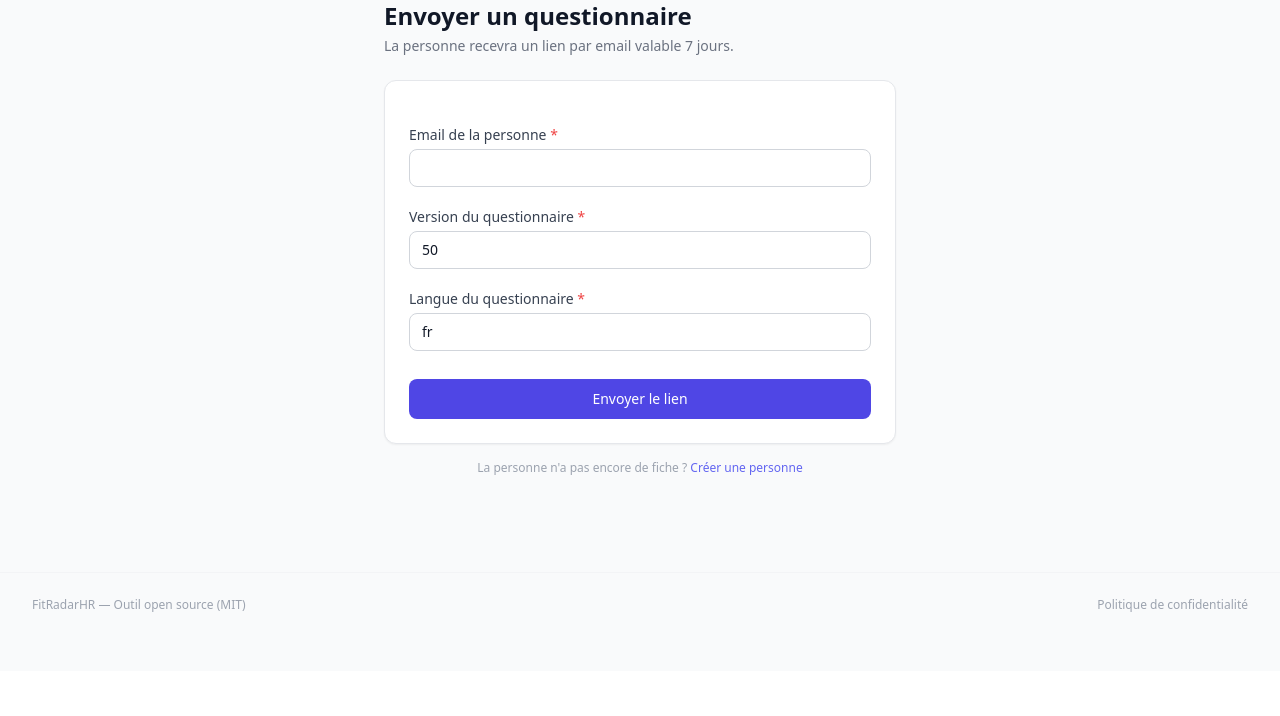
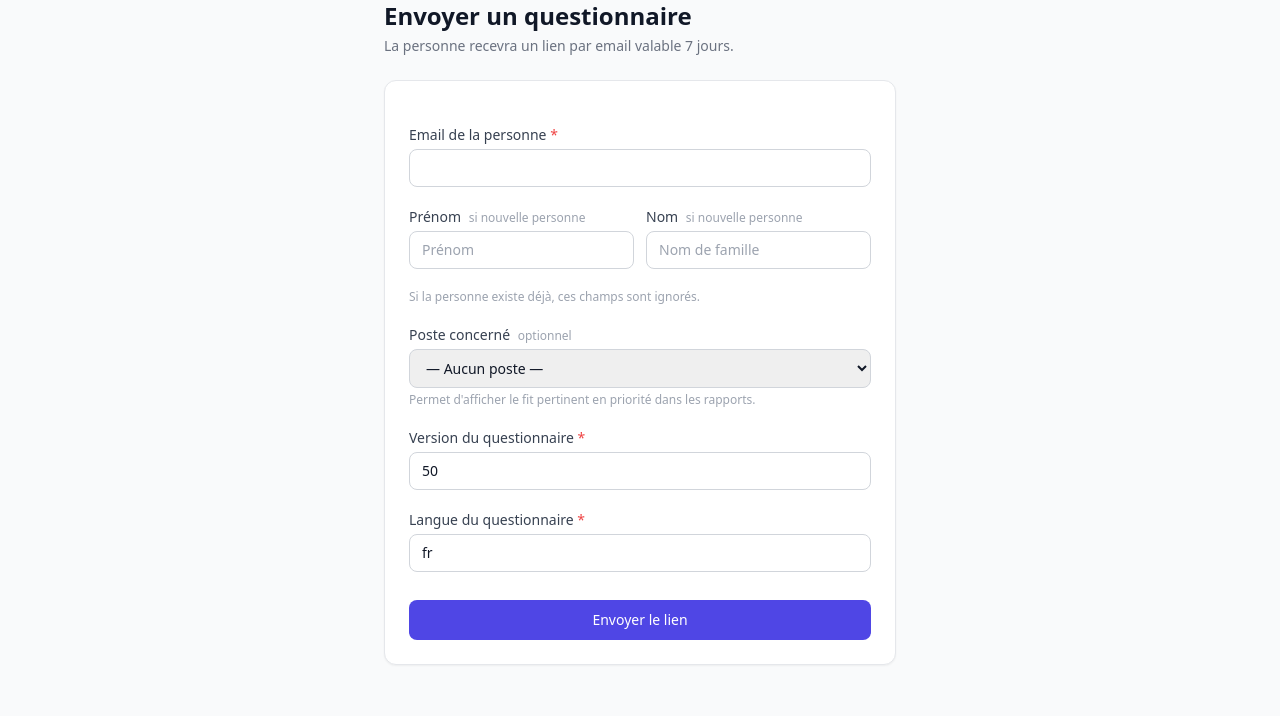
Before and after one commit to adams43360/FitRadarHR, a Django app: page /survey/send/ in a window 1280 px wide. Shown: the part 129-845 px from the top of the page. Before the commit the page ends 741 px from the top, so only its background shows below. Run offline with Django 5.2, Linux system fonts and the light colour scheme; a user stored in the database is signed in; tables that the repository leaves empty hold one stand-in row (values such as "Sample post"); parts of the project's set-up code (start-up, migrations or seed data) failed here and were passed over; some libraries are stand-ins or nearby versions.

Commit message:
feat(survey): création personne à la volée + rattachement poste au questionnaire
- QuestionnaireLink.position (FK optionnelle vers Position)
- SendLinkForm : ajout champs first_name, last_name, position
- Création automatique de la personne si email inconnu (get_or_create)
- Template send.html : prénom/nom affichés avec note 'si nouvelle personne'
- Dashboard survey : affiche le poste lié sous l'email de la personne
- Fix dashboard principal : déduplication par personne pour le compteur en attente

```diff
--- a/apps/survey/forms.py
+++ b/apps/survey/forms.py
@@ -1,29 +1,88 @@
 from django import forms
 from django.utils.translation import gettext_lazy as _
 from .models import QuestionnaireLink
+
+CSS = "w-full rounded-lg border border-gray-300 px-3 py-2 text-sm focus:outline-none focus:ring-2 focus:ring-indigo-500"
 
 
 class SendLinkForm(forms.Form):
     person_email = forms.EmailField(
         label=_("Email de la personne"),
         widget=forms.EmailInput(attrs={
-            "class": "w-full rounded-lg border border-gray-300 px-3 py-2 text-sm focus:outline-none focus:ring-2 focus:ring-indigo-500",
+            "class": CSS,
             "placeholder": "prenom.nom@exemple.com",
         })
+    )
+    first_name = forms.CharField(
+        label=_("Prénom"),
+        required=False,
+        widget=forms.TextInput(attrs={
+            "class": CSS,
+            "placeholder": _("Prénom"),
+        })
+    )
+    last_name = forms.CharField(
+        label=_("Nom"),
+        required=False,
+        widget=forms.TextInput(attrs={
+            "class": CSS,
+            "placeholder": _("Nom de famille"),
+        })
+    )
+    position = forms.ModelChoiceField(
+        label=_("Poste concerné"),
+        queryset=None,  # défini dans __init__
+        required=False,
+        empty_label=_("— Aucun poste —"),
+        widget=forms.Select(attrs={"class": CSS}),
     )
     questionnaire_version = forms.ChoiceField(
         label=_("Version du questionnaire"),
         choices=QuestionnaireLink.Version.choices,
         initial="50",
-        widget=forms.Select(attrs={
-            "class": "w-full rounded-lg border border-gray-300 px-3 py-2 text-sm focus:outline-none focus:ring-2 focus:ring-indigo-500",
-        })
+        widget=forms.Select(attrs={"class": CSS})
     )
     language = forms.ChoiceField(
         label=_("Langue du questionnaire"),
         choices=QuestionnaireLink.Language.choices,
         initial="fr",
-        widget=forms.Select(attrs={
-            "class": "w-full rounded-lg border border-gray-300 px-3 py-2 text-sm focus:outline-none focus:ring-2 focus:ring-indigo-500",
-        })
+        widget=forms.Select(attrs={"class": CSS})
     )
+
+    def __init__(self, *args, org=None, **kwargs):
+        super().__init__(*args, **kwargs)
+        if org:
+            from apps.positions.models import Position
+            self.fields["position"].queryset = (
+                Position.objects.filter(org=org, status="active").order_by("title_fr")
+            )
+        else:
+            from apps.positions.models import Position
+            self.fields["position"].queryset = Position.objects.none()
+
+    def clean(self):
+        cleaned = super().clean()
+        email = cleaned.get("person_email")
+        first_name = cleaned.get("first_name", "").strip()
+        last_name = cleaned.get("last_name", "").strip()
+
+        if email:
+            from apps.teams.models import Person
+            # On stocke si la personne existe déjà (utilisé dans la vue)
+            self._person_exists = Person.objects.filter(
+                org=self._org if hasattr(self, "_org") else None,
+                email=email,
+            ).exists() if hasattr(self, "_org") else False
+
+            # Si elle n'existe pas, prénom et nom sont obligatoires
+            if not self._person_exists:
+                if not first_name:
+                    self.add_error("first_name", _("Le prénom est requis pour créer la personne."))
+                if not last_name:
+                    self.add_error("last_name", _("Le nom est requis pour créer la personne."))
+
+        return cleaned
+
+    def set_org(self, org):
+        """Permet de passer l'org pour la validation cross-field."""
+        self._org = org
--- a/apps/survey/views.py
+++ b/apps/survey/views.py
@@ -34,7 +34,7 @@ def survey_dashboard(request):
     all_links = (
         QuestionnaireLink.objects
         .filter(org=request.user.org)
-        .select_related("person", "sent_by")
+        .select_related("person", "sent_by", "position")
         .order_by("-sent_at")
     )
     seen = set()
@@ -53,31 +53,37 @@ def survey_dashboard(request):
 
 @login_required
 def send_questionnaire(request):
+    org = request.user.org
     initial = {}
     if email := request.GET.get("email"):
         initial["person_email"] = email
-    form = SendLinkForm(initial=initial)
 
     if request.method == "POST":
-        form = SendLinkForm(request.POST)
+        form = SendLinkForm(request.POST, org=org)
+        form.set_org(org)
         if form.is_valid():
             email = form.cleaned_data["person_email"]
+            first_name = form.cleaned_data.get("first_name", "").strip()
+            last_name = form.cleaned_data.get("last_name", "").strip()
             version = form.cleaned_data["questionnaire_version"]
             language = form.cleaned_data["language"]
+            position = form.cleaned_data.get("position")
 
-            try:
-                person = Person.objects.get(org=request.user.org, email=email)
-            except Person.DoesNotExist:
-                form.add_error(
-                    "person_email",
-                    _("Aucune personne trouvée avec cet email dans votre organisation. "
-                      "Créez-la d'abord dans la liste des Personnes.")
-                )
-                return render(request, "survey/send.html", {"form": form})
+            # Créer la personne à la volée si elle n'existe pas
+            person, created = Person.objects.get_or_create(
+                org=org,
+                email=email,
+                defaults={
+                    "first_name": first_name or email.split("@")[0],
+                    "last_name": last_name or "",
+                    "created_by": request.user,
+                },
+            )
 
             link = QuestionnaireLink.objects.create(
-                org=request.user.org,
+                org=org,
                 person=person,
+                position=position,
                 token=secrets.token_urlsafe(48),
                 questionnaire_version=version,
                 language=language,
@@ -85,8 +91,17 @@ def send_questionnaire(request):
                 expires_at=timezone.now() + timedelta(days=LINK_VALIDITY_DAYS),
             )
             _send_invitation_email(link, request)
-            messages.success(request, _("Lien envoyé à %(email)s.") % {"email": email})
+
+            if created:
+                messages.success(
+                    request,
+                    _("Personne créée et lien envoyé à %(email)s.") % {"email": email}
+                )
+            else:
+                messages.success(request, _("Lien envoyé à %(email)s.") % {"email": email})
             return redirect("survey:dashboard")
+    else:
+        form = SendLinkForm(initial=initial, org=org)
 
     return render(request, "survey/send.html", {"form": form})
 
--- a/templates/survey/dashboard.html
+++ b/templates/survey/dashboard.html
@@ -32,6 +32,9 @@
         <td class="px-6 py-4">
           <div class="font-medium text-gray-900">{{ link.person.full_name }}</div>
           <div class="text-sm text-gray-500">{{ link.person.email }}</div>
+          {% if link.position %}
+          <div class="text-xs text-indigo-500 mt-0.5">{{ link.position.title_fr }}</div>
+          {% endif %}
         </td>
         <td class="px-6 py-4 text-sm text-gray-700">{{ link.questionnaire_version }} items</td>
         <td class="px-6 py-4 text-sm text-gray-700">{{ link.language|upper }}</td>
--- a/templates/survey/send.html
+++ b/templates/survey/send.html
@@ -14,7 +14,48 @@
   <div class="bg-white rounded-xl shadow-sm border border-gray-200 p-6">
     <form method="post" class="space-y-5">
       {% csrf_token %}
+
+      <!-- Email -->
       {% include "partials/form_field.html" with field=form.person_email %}
+
+      <!-- Prénom + Nom (création à la volée si personne inconnue) -->
+      <div class="grid grid-cols-2 gap-3">
+        <div>
+          <label class="block text-sm font-medium text-gray-700 mb-1">
+            {{ form.first_name.label }}
+            <span class="text-gray-400 font-normal text-xs ml-1">{% trans "si nouvelle personne" %}</span>
+          </label>
+          {{ form.first_name }}
+          {% if form.first_name.errors %}
+            <p class="text-red-500 text-xs mt-1">{{ form.first_name.errors.0 }}</p>
+          {% endif %}
+        </div>
+        <div>
+          <label class="block text-sm font-medium text-gray-700 mb-1">
+            {{ form.last_name.label }}
+            <span class="text-gray-400 font-normal text-xs ml-1">{% trans "si nouvelle personne" %}</span>
+          </label>
+          {{ form.last_name }}
+          {% if form.last_name.errors %}
+            <p class="text-red-500 text-xs mt-1">{{ form.last_name.errors.0 }}</p>
+          {% endif %}
+        </div>
+      </div>
+      <p class="text-xs text-gray-400 -mt-3">
+        {% trans "Si la personne existe déjà, ces champs sont ignorés." %}
+      </p>
+
+      <!-- Poste (optionnel) -->
+      <div>
+        <label class="block text-sm font-medium text-gray-700 mb-1">
+          {{ form.position.label }}
+          <span class="text-gray-400 font-normal text-xs ml-1">{% trans "optionnel" %}</span>
+        </label>
+        {{ form.position }}
+        <p class="text-xs text-gray-400 mt-1">{% trans "Permet d'afficher le fit pertinent en priorité dans les rapports." %}</p>
+      </div>
+
+      <!-- Version + Langue -->
       {% include "partials/form_field.html" with field=form.questionnaire_version %}
       {% include "partials/form_field.html" with field=form.language %}
 
@@ -26,10 +67,5 @@
       </div>
     </form>
   </div>
-
-  <p class="text-xs text-gray-400 mt-4 text-center">
-    {% trans "La personne n'a pas encore de fiche ? " %}
-    <a href="{% url 'teams:person_create' %}" class="text-indigo-500 hover:underline">{% trans "Créer une personne" %}</a>
-  </p>
 </div>
 {% endblock %}
```
Also changed, not shown: apps/accounts/views.py (+17 -7 lines), apps/survey/models.py (+7 -0 lines), apps/survey/migrations/0002_questionnairelink_position.py (added).
